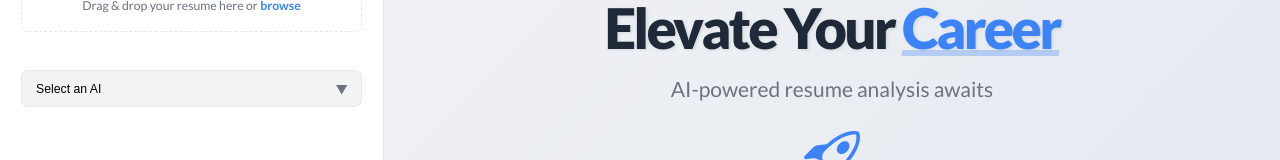
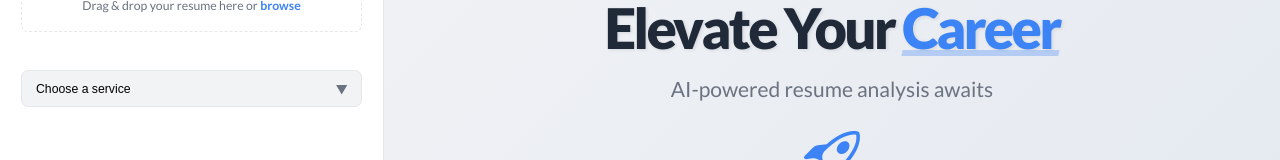
Before and after one commit to sai-tarun-tavva/resume-booster-ls, a React (Create React App) app: page / in a window 1280 px wide. Shown: the part 305-465 px from the top of the page. Built offline with nearby package versions, Linux system fonts and the light colour scheme.

Commit message:
fix: minor patch

```diff
--- a/src/Components/Operations/Select/index.jsx
+++ b/src/Components/Operations/Select/index.jsx
@@ -21,6 +21,10 @@ const Select = ({ error, setError }) => {
     }
   };
 
+  const handleBlur = (event) => {
+    if (!event.target.value) setError(errorMessage);
+  };
+
   return (
     <div className={classes.select}>
       <div className={classes.selectWrapper}>
@@ -28,6 +32,7 @@ const Select = ({ error, setError }) => {
           className={`${classes.input} ${error ? classes.error : ""}`}
           value={selectedAI}
           onChange={handleSelectChange}
+          onBlur={handleBlur}
         >
           <option value="" disabled>
             {defaultValue}
--- a/src/constants/content.js
+++ b/src/constants/content.js
@@ -27,11 +27,11 @@ export const CONTENT = {
       },
       select: {
         options: {
-          default: "Select an AI",
+          default: "Choose a service",
           option1: "GeminiAI",
           option2: "OpenAI",
         },
-        error: "Please select an AI.",
+        error: "Please choose a service.",
       },
       actions: {
         header: "Select Actions",
```
